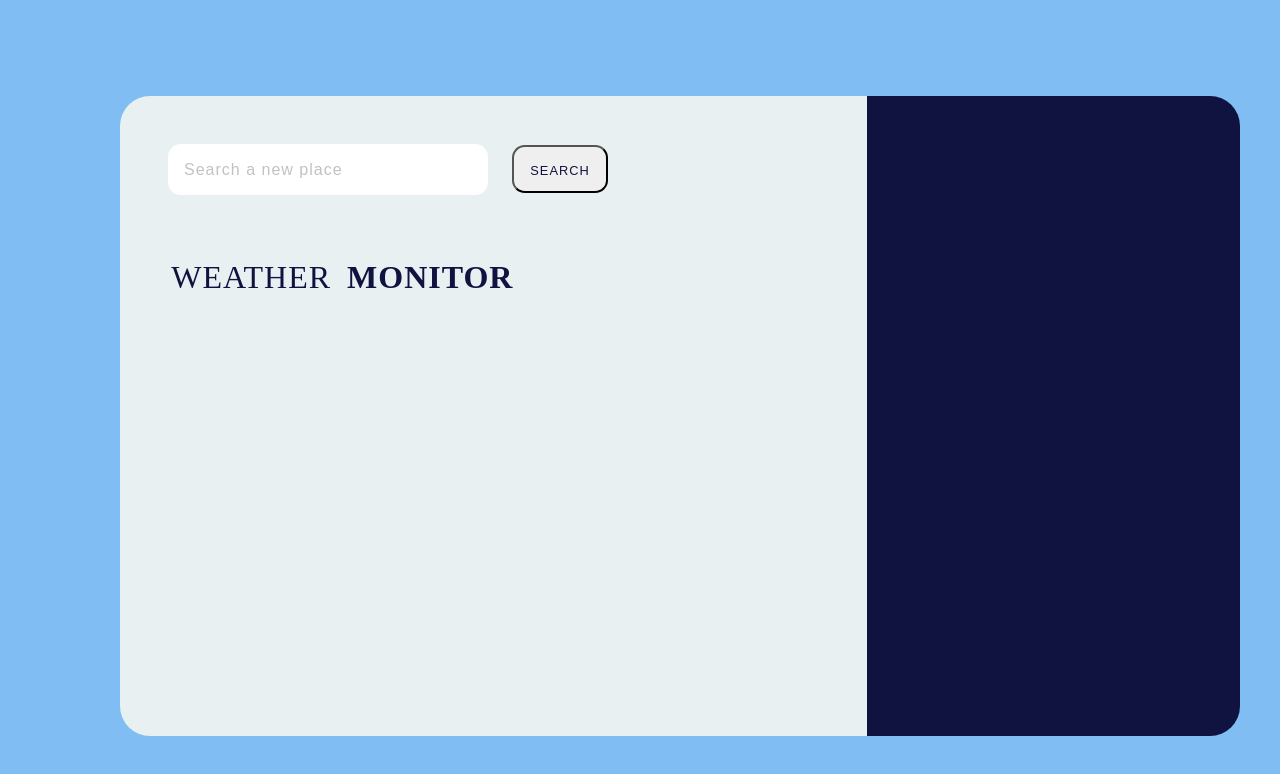
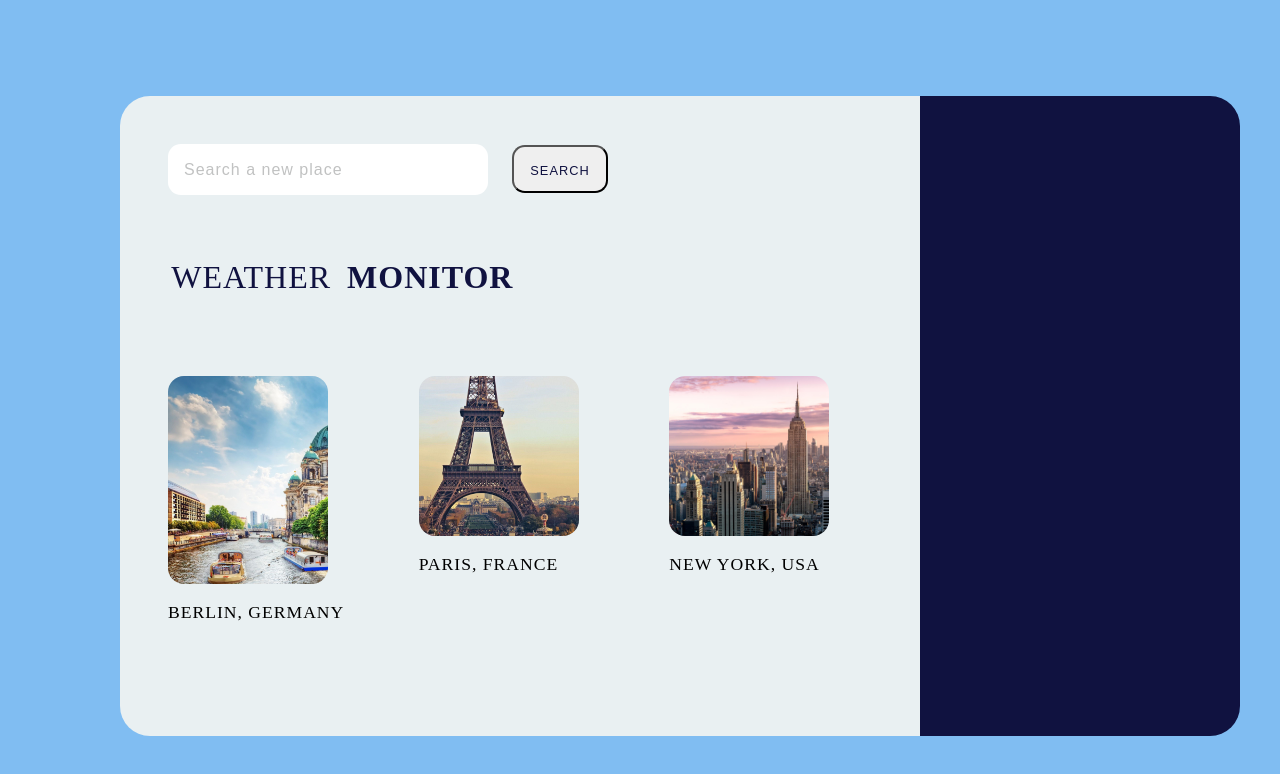
Before and after one commit to placiderapson/weather-monitor-with-next, a Next.js app: page / in a window 1280 px wide. Shown: the top 774 px of the page. Built offline with nearby package versions, Linux system fonts and the light colour scheme.

Commit message:
Render the locations

```diff
--- a/components/App.jsx
+++ b/components/App.jsx
@@ -1,6 +1,7 @@
 import React from 'react';
 import Search from './shared/Search';
 import Title from './shared/Title';
+import Location from './shared/Location';
 import '../styles/App.scss';
 
 const App = () => {
@@ -9,6 +10,7 @@ const App = () => {
            <div className="App__left-section">
                <Search />
                <Title />
+               <Location />
            </div>
            <div className="App__right-section"></div>
         </div>
```
